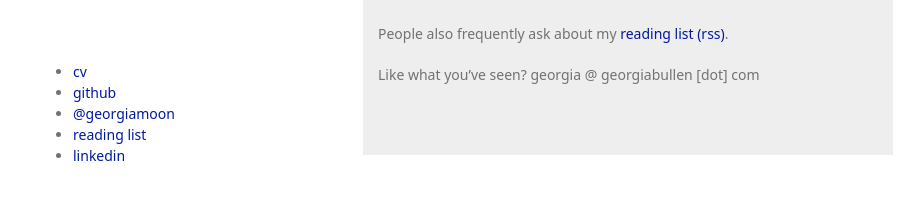
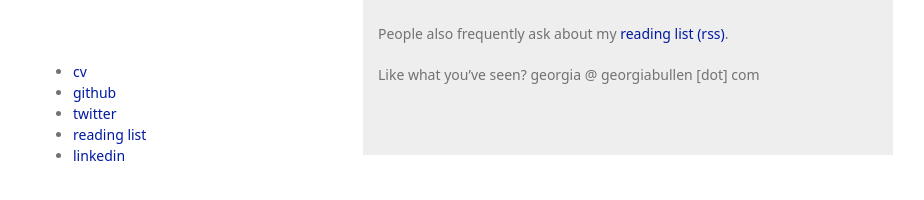
Before and after one commit to georgiamoon/markdowncv, a Jekyll site: the page built from index.md, in a window 1280 px wide. Shown: the part 664-864 px from the top of the page, without its empty margins (177-1101 px from the left). Built offline with Jekyll 4.4.1, drawn with Linux system fonts in a browser that asks for light colours; some web fonts are replaced; our own code applies the rules of GitHub Pages for plain Markdown files; a script that is not in the unit is left out.

Commit message:
Update default.html

```diff
--- a/_layouts/default.html
+++ b/_layouts/default.html
@@ -58,7 +58,7 @@
         <ul>
           <li><a href="cv">cv</a></li>
           <li><a href="{{ site.github.owner_url }}">github</a></li>
-          <li><a href="https://twitter.com/georgiamoon">@georgiamoon</a></li>
+          <li><a href="https://twitter.com/georgiamoon">twitter</a></li>
           <li><a href="https://www.instapaper.com/rss/3003374/7z9HCy9CwNTjtlUbJg7TnhsDLYM">reading list</a></li>
           <li><a href="https://www.linkedin.com/in/georgiabullen/">linkedin</a></li>
         </ul>
```
